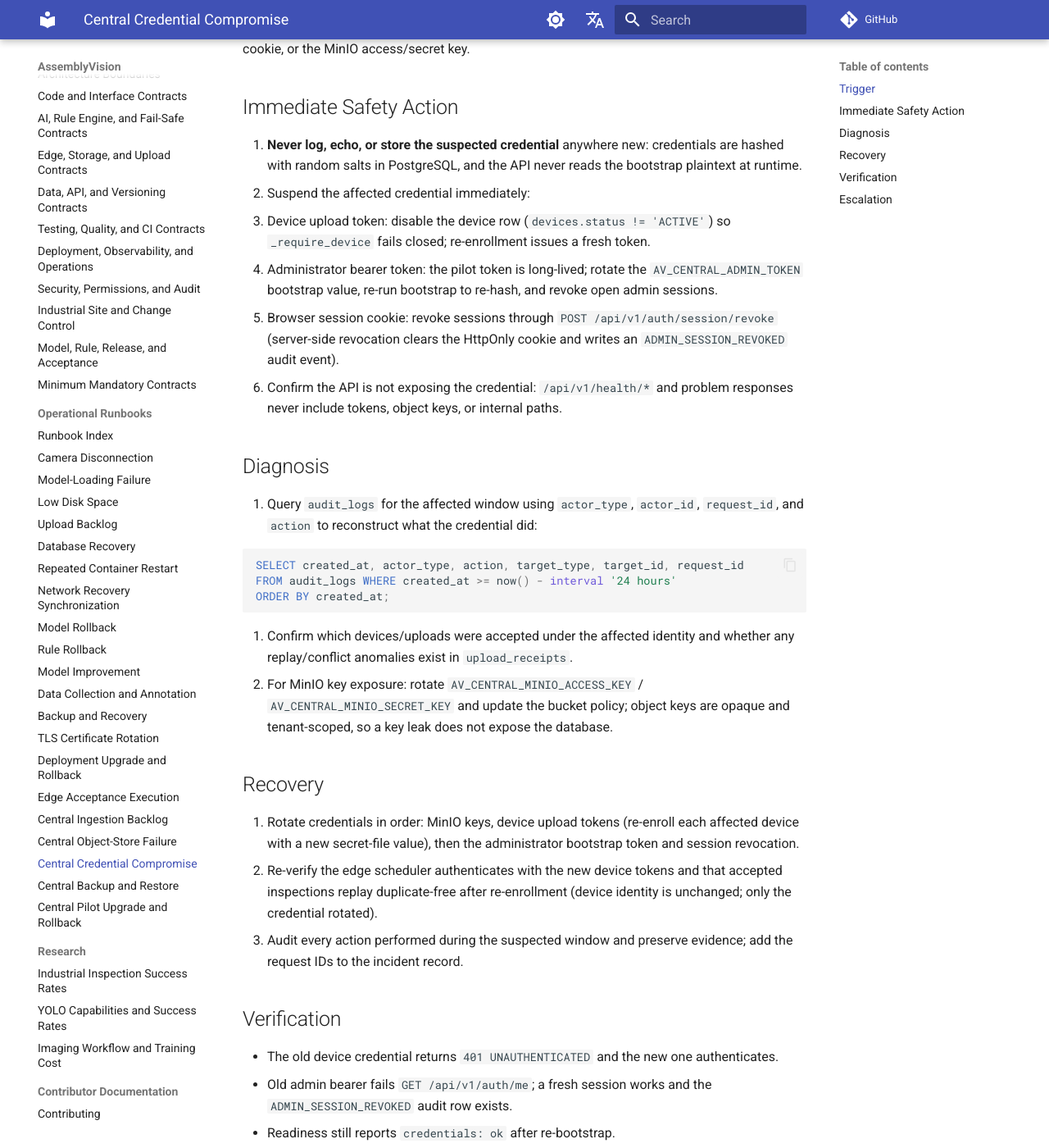
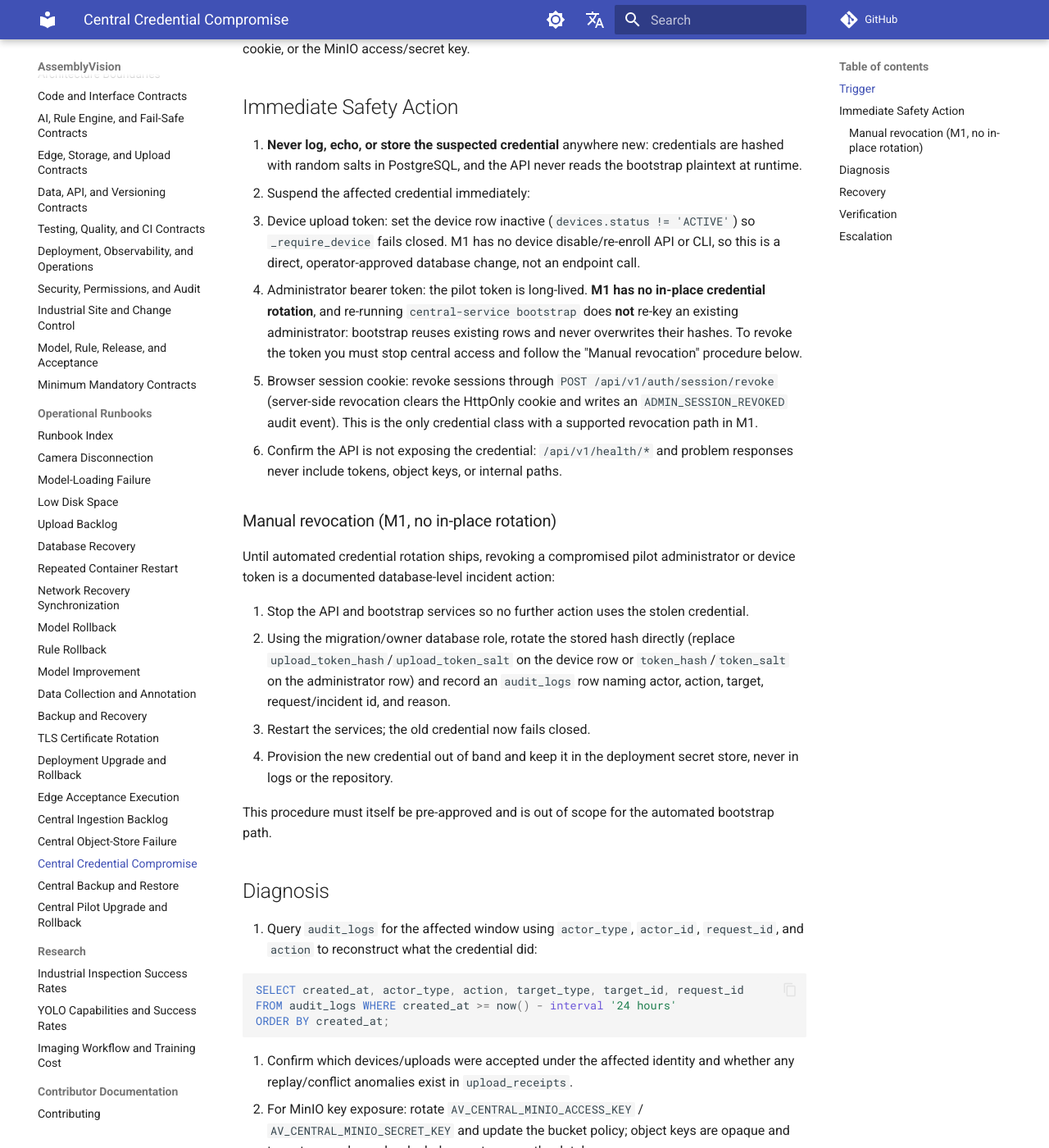
Before and after one commit to dream-studio-china/assembly-vision, an MkDocs documentation site: the page built from docs/runbooks/central-credential-compromise.md, in a window 1280 px wide and 1400 px high, scrolled down 209 px. Shown: the whole window at 82% size. Built offline with MkDocs 1.6.1 and Material for MkDocs 9.7.7, drawn with Linux system fonts in a browser that asks for light colours; comment, search, counter and statistics services are not loaded; some of the changed text lies outside the part shown.

Commit message:
docs(central): document manual credential revocation for M1
The credential-compromise runbook instructed operators to rerun bootstrap to
rotate administrator/device tokens, but bootstrap never re-keys existing
principals. The runbook now states that M1 has no in-place rotation, keeps
MinIO key rotation and session revocation as the supported paths, and adds an
approved manual database-level revocation procedure until automated rotation
ships.

```diff
--- a/docs/runbooks/central-credential-compromise.md
+++ b/docs/runbooks/central-credential-compromise.md
@@ -11,17 +11,40 @@ upload token, a session cookie, or the MinIO access/secret key.
    credentials are hashed with random salts in PostgreSQL, and the API never
    reads the bootstrap plaintext at runtime.
 2. Suspend the affected credential immediately:
-   - Device upload token: disable the device row
-     (`devices.status != 'ACTIVE'`) so `_require_device` fails closed;
-     re-enrollment issues a fresh token.
-   - Administrator bearer token: the pilot token is long-lived; rotate the
-     `AV_CENTRAL_ADMIN_TOKEN` bootstrap value, re-run bootstrap to re-hash,
-     and revoke open admin sessions.
+   - Device upload token: set the device row inactive
+     (`devices.status != 'ACTIVE'`) so `_require_device` fails closed. M1 has
+     no device disable/re-enroll API or CLI, so this is a direct,
+     operator-approved database change, not an endpoint call.
+   - Administrator bearer token: the pilot token is long-lived. **M1 has no
+     in-place credential rotation**, and re-running `central-service bootstrap`
+     does **not** re-key an existing administrator: bootstrap reuses existing
+     rows and never overwrites their hashes. To revoke the token you must stop
+     central access and follow the "Manual revocation" procedure below.
    - Browser session cookie: revoke sessions through
      `POST /api/v1/auth/session/revoke` (server-side revocation clears the
-     HttpOnly cookie and writes an `ADMIN_SESSION_REVOKED` audit event).
+     HttpOnly cookie and writes an `ADMIN_SESSION_REVOKED` audit event). This
+     is the only credential class with a supported revocation path in M1.
 3. Confirm the API is not exposing the credential: `/api/v1/health/*` and
    problem responses never include tokens, object keys, or internal paths.
+
+### Manual revocation (M1, no in-place rotation)
+
+Until automated credential rotation ships, revoking a compromised pilot
+administrator or device token is a documented database-level incident action:
+
+1. Stop the API and bootstrap services so no further action uses the stolen
+   credential.
+2. Using the migration/owner database role, rotate the stored hash directly
+   (replace `upload_token_hash`/`upload_token_salt` on the device row or
+   `token_hash`/`token_salt` on the administrator row) and record an
+   `audit_logs` row naming actor, action, target, request/incident id, and
+   reason.
+3. Restart the services; the old credential now fails closed.
+4. Provision the new credential out of band and keep it in the deployment
+   secret store, never in logs or the repository.
+
+This procedure must itself be pre-approved and is out of scope for the
+automated bootstrap path.
 
 ## Diagnosis
 
@@ -43,22 +66,27 @@ upload token, a session cookie, or the MinIO access/secret key.
 
 ## Recovery
 
-1. Rotate credentials in order: MinIO keys, device upload tokens (re-enroll
-   each affected device with a new secret-file value), then the administrator
-   bootstrap token and session revocation.
-2. Re-verify the edge scheduler authenticates with the new device tokens and
-   that accepted inspections replay duplicate-free after re-enrollment
-   (device identity is unchanged; only the credential rotated).
-3. Audit every action performed during the suspected window and preserve
+1. Rotate MinIO keys first (change `AV_CENTRAL_MINIO_ACCESS_KEY` /
+   `AV_CENTRAL_MINIO_SECRET_KEY`, restart MinIO, update the bucket policy).
+   Object keys are opaque and tenant-scoped, so a key leak does not expose the
+   database, but the root credential still controls every object.
+2. Revoke browser sessions via `POST /api/v1/auth/session/revoke` (supported
+   in M1).
+3. Device and administrator tokens have **no automated rotation in M1**; use
+   the "Manual revocation" procedure above for each affected principal.
+4. Re-verify the edge scheduler authenticates with the new device tokens and
+   that accepted inspections replay duplicate-free (device identity is
+   unchanged; only the credential rotated).
+5. Audit every action performed during the suspected window and preserve
    evidence; add the request IDs to the incident record.
 
 ## Verification
 
 - The old device credential returns `401 UNAUTHENTICATED` and the new one
-  authenticates.
+  authenticates (after the manual rotation procedure).
 - Old admin bearer fails `GET /api/v1/auth/me`; a fresh session works and the
   `ADMIN_SESSION_REVOKED` audit row exists.
-- Readiness still reports `credentials: ok` after re-bootstrap.
+- Readiness still reports `credentials: ok`.
 
 ## Escalation
 
```
